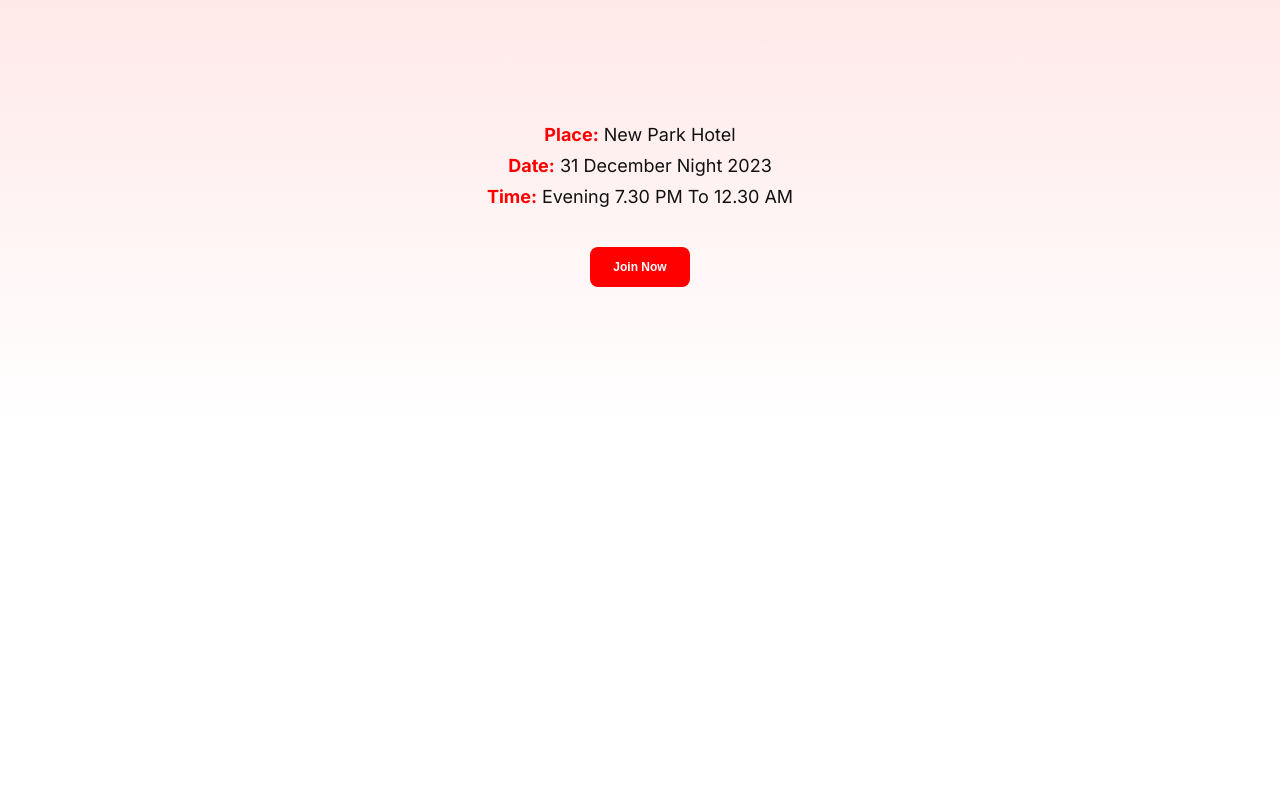
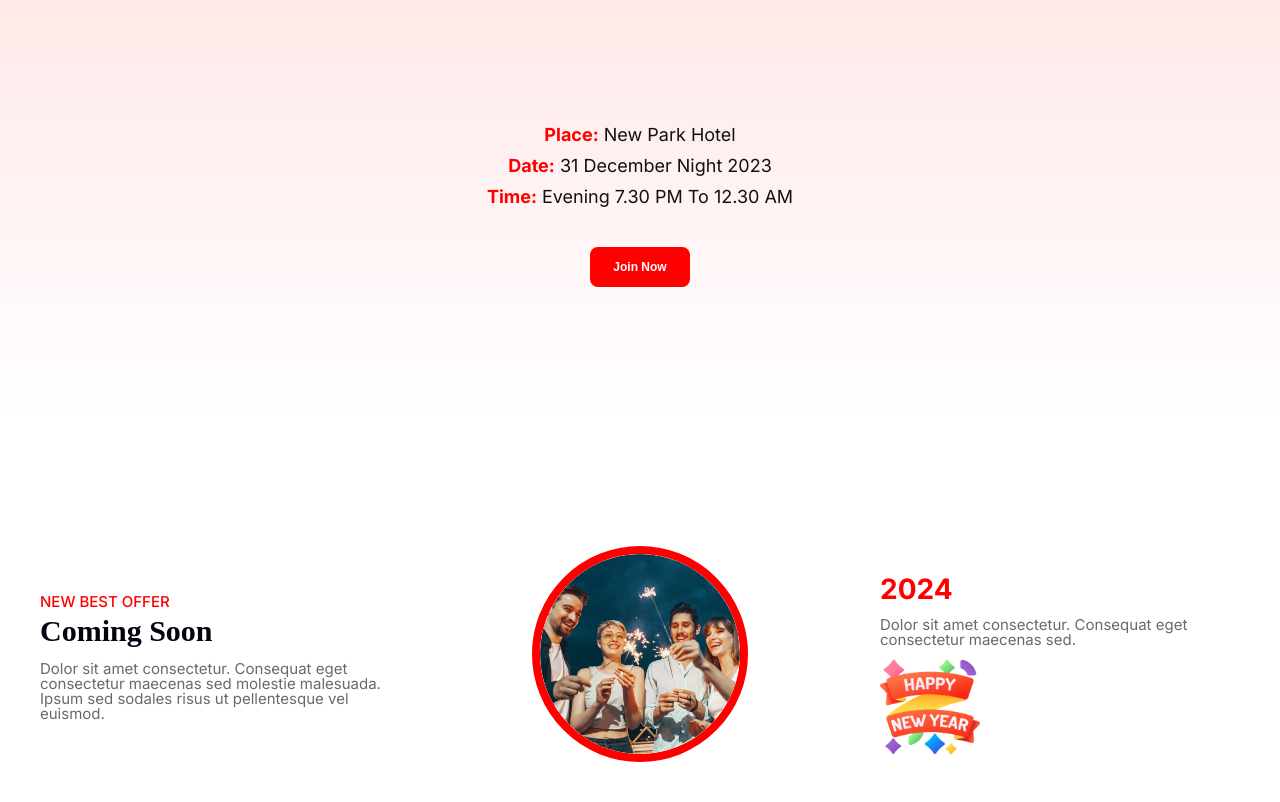
Before and after one commit to imrannhossain/new-year-projects, a plain HTML site: page index.html in a window 1280 px wide. Shown: the part 2172-2974 px from the top of the page. Before the commit the page ends 2598 px from the top, so only its background shows below. Drawn offline with Linux system fonts and the light colour scheme.

Commit message:
added offers section

```diff
--- a/index.html
+++ b/index.html
@@ -76,6 +76,29 @@
 
 
 
+
+        <section class="offers">
+  <div class="offer-left">
+    <h4>NEW BEST OFFER</h4>
+    <h2>Coming Soon</h2>
+    <p>Dolor sit amet consectetur. Consequat eget consectetur maecenas sed molestie malesuada. Ipsum sed sodales risus ut pellentesque vel euismod.</p>
+  </div>
+
+  <div class="offer-center">
+    <img src="images/Ellipse 1.png" alt="Celebration" />
+  </div>
+
+  <div class="offer-right">
+    <h2>2024</h2>
+    <p>Dolor sit amet consectetur. Consequat eget consectetur maecenas sed.</p>
+    <img src="images/Group 96.png"Happy New Year" />
+  </div>
+</section>
+
+
+
+
+
     </main>
 
 
--- a/style/style.css
+++ b/style/style.css
@@ -199,3 +199,82 @@ text-align: center;
 cursor: pointer;
 
 }
+/* added offers section */
+.offers {
+  display: flex;
+  justify-content: space-between;
+  align-items: center;
+  padding: 40px;
+  gap: 30px;
+  margin-top:80px;
+
+}
+
+.offer-left,
+.offer-right {
+  width: 30%;
+}
+
+.offer-center {
+  width: 30%;
+  display: flex;
+  justify-content: center;
+  align-items: center;
+}
+
+.offer-center img {
+  width: 200px;
+  height: 200px;
+  object-fit: cover;
+  border-radius: 50%;
+  border: 8px solid red;
+}
+
+.offer-left h4 {
+  color: rgb(255, 0, 0);
+font-size: 15px;
+font-weight: 500;
+line-height: 29px;
+
+
+}
+
+.offer-left h2 {
+ color: rgb(7, 2, 17);
+font-family: Merriweather;
+font-size:30px;
+font-weight: 900;
+line-height: 30px;
+margin-bottom: 15px;
+
+}
+.offer-left p{
+  color: rgba(7, 2, 17, 0.6);
+font-family: Inter;
+font-size: 15px;
+font-weight: 400;
+line-height: 15px;
+
+}
+
+.offer-right h2 {
+  color: rgb(255, 0, 0);
+font-size: 28px;
+font-weight: 700;
+line-height: 25px;
+margin-bottom: 15px;
+margin-top: 30px;
+}
+
+.offer-right img {
+  width: 100px;
+  margin-top: 10px;
+}
+.offer-right p{
+  color: rgba(7, 2, 17, 0.6);
+font-family: Inter;
+font-size: 15px;
+font-weight: 400;
+line-height: 15px;
+
+}
```
